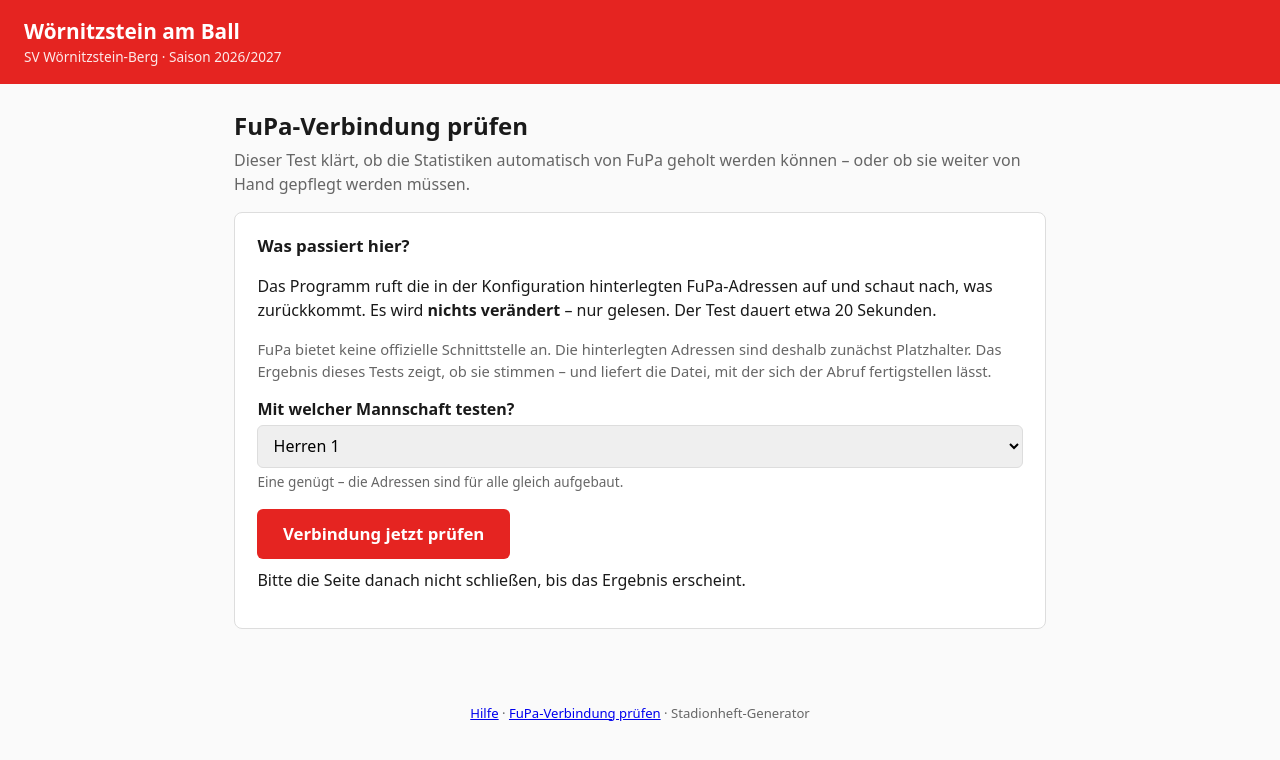
After one commit to habersatterdan/stadionheft-svw, a Flask app: page /fupa-test in a window 1280 px wide. The commit adds this page. Shown: the top 760 px of the page. Run offline with Flask 3, Linux system fonts and the light colour scheme.

Commit message:
FuPa-Verbindungstest als Knopf in der Weboberflaeche
Der Test war bisher nur ueber die Kommandozeile erreichbar -- ausgerechnet
der eine Schritt, der den automatischen Datenabruf freischaltet. Fuer die
Zielgruppe war das die hoechste Huerde im ganzen Projekt.

Neue Seite /fupa-test:
- erklaert vorab, was passiert (nur lesen, nichts wird veraendert)
- prueft alle konfigurierten Endpunkte und zeigt je Endpunkt Status,
  Bewertung und Anzahl erkannter Datenzeilen
- fasst zusammen, ob der automatische Abruf moeglich ist oder weiter mit
  CSV-Dateien gearbeitet werden muss
- bietet die Rohantworten als ZIP zum Herunterladen an, sobald mindestens
  ein Endpunkt geantwortet hat

Verlinkt in der Fusszeile; der Endpunktname existiert auch in der
Ersatz-App, damit deren Fehlerseite bei fehlender Konfiguration weiter
gerendert werden kann.

Im Browser geprueft, auch der Fehlerfall bei gesperrtem Netz: die Meldungen
bleiben lesbar und die Seite laeuft nicht in die Breite.

101 Tests.

Co-Authored-By: Claude Opus 5 <noreply@anthropic.com>
Claude-Session: https://claude.ai/code/session_01J3K3ZiRofBvMtJbYB3sHFp

```diff
--- a/stadionheft/web/__init__.py
+++ b/stadionheft/web/__init__.py
@@ -140,6 +140,53 @@ def app_erzeugen(konfiguration: Konfiguration | None = None) -> Flask:
     def hilfe():
         return render_template("hilfe.html", konfiguration=k)
 
+    # -- FuPa-Verbindung pruefen -------------------------------------------
+    # Bewusst als Knopf in der Oberflaeche und nicht nur als Befehl auf der
+    # Kommandozeile: Der Test ist der eine Schritt, der den automatischen
+    # Datenabruf freischaltet -- dafuer soll niemand ein Terminal oeffnen
+    # muessen.
+
+    @app.get("/fupa-test")
+    def fupa_test():
+        return render_template("fupa_test.html", konfiguration=k,
+                               mannschaften=k.aktive_mannschaften(),
+                               bericht=None)
+
+    @app.post("/fupa-test")
+    def fupa_test_starten():
+        from ..sources.fupa_api import probe_fupa
+
+        auswahl = request.form.get("mannschaft") or None
+        try:
+            bericht = probe_fupa(k, auswahl)
+            fehler = None
+        except StadionheftFehler as ausnahme:
+            logger().error("FuPa-Test fehlgeschlagen: %s", ausnahme.technisch)
+            bericht, fehler = None, ausnahme.as_dict()
+
+        return render_template("fupa_test.html", konfiguration=k,
+                               mannschaften=k.aktive_mannschaften(),
+                               bericht=bericht, fehler=fehler)
+
+    @app.get("/fupa-test/download")
+    def fupa_test_download():
+        """Packt die Rohantworten als ZIP -- die Datei, die zur Auswertung
+        weitergegeben wird."""
+        import io
+        import zipfile
+
+        ordner = Path(k.arbeits_ordner) / "fupa_probe"
+        if not ordner.is_dir():
+            abort(404)
+
+        puffer = io.BytesIO()
+        with zipfile.ZipFile(puffer, "w", zipfile.ZIP_DEFLATED) as archiv:
+            for datei in sorted(ordner.glob("*.json")):
+                archiv.write(datei, arcname=datei.name)
+        puffer.seek(0)
+        return send_file(puffer, mimetype="application/zip", as_attachment=True,
+                         download_name="fupa_probe.zip")
+
     # -- Fehlerbehandlung ---------------------------------------------------
 
     @app.errorhandler(404)
--- a/stadionheft/web/templates/_layout.html
+++ b/stadionheft/web/templates/_layout.html
@@ -109,6 +109,7 @@
   </main>
   <footer>
     <a href="{{ url_for('hilfe') }}">Hilfe</a> &middot;
+    <a href="{{ url_for('fupa_test') }}">FuPa-Verbindung prüfen</a> &middot;
     Stadionheft-Generator
   </footer>
 </body>
--- /dev/null
+++ b/stadionheft/web/templates/fupa_test.html
@@ -0,0 +1,130 @@
+{% extends "_layout.html" %}
+{% block titel %}FuPa-Verbindung prüfen{% endblock %}
+
+{% block inhalt %}
+<h1>FuPa-Verbindung prüfen</h1>
+<p style="color:#666; margin-top:0">
+  Dieser Test klärt, ob die Statistiken automatisch von FuPa geholt werden
+  können – oder ob sie weiter von Hand gepflegt werden müssen.
+</p>
+
+{% if not bericht and not fehler %}
+  <div class="karte">
+    <h2 style="margin-top:0">Was passiert hier?</h2>
+    <p>
+      Das Programm ruft die in der Konfiguration hinterlegten FuPa-Adressen auf
+      und schaut nach, was zurückkommt. Es wird <strong>nichts verändert</strong> –
+      nur gelesen. Der Test dauert etwa 20 Sekunden.
+    </p>
+    <p style="color:#666; font-size:.92rem">
+      FuPa bietet keine offizielle Schnittstelle an. Die hinterlegten Adressen
+      sind deshalb zunächst Platzhalter. Das Ergebnis dieses Tests zeigt, ob sie
+      stimmen – und liefert die Datei, mit der sich der Abruf fertigstellen lässt.
+    </p>
+
+    <form method="post">
+      <div class="feld">
+        <label for="mannschaft">Mit welcher Mannschaft testen?</label>
+        <select id="mannschaft" name="mannschaft">
+          {% for m in mannschaften %}
+            <option value="{{ m.schluessel }}">{{ m.anzeigename }}</option>
+          {% endfor %}
+        </select>
+        <p class="hilfe">Eine genügt – die Adressen sind für alle gleich aufgebaut.</p>
+      </div>
+      <button type="submit">Verbindung jetzt prüfen</button>
+      <p class="hilfe" style="margin-top:.6rem">
+        Bitte die Seite danach nicht schließen, bis das Ergebnis erscheint.
+      </p>
+    </form>
+  </div>
+{% endif %}
+
+{% if fehler %}
+  <div class="karte">
+    <div class="fehlerkasten">
+      <strong>{{ fehler.meldung }}</strong>
+      {% if fehler.hinweis %}
+        <p style="margin:.6rem 0 0; white-space:pre-line">{{ fehler.hinweis }}</p>
+      {% endif %}
+    </div>
+    <p><a class="knopf-zweit" href="{{ url_for('fupa_test') }}">Erneut versuchen</a></p>
+  </div>
+{% endif %}
+
+{% if bericht %}
+  {% set treffer = bericht.ergebnisse.values()|selectattr('bewertung', 'equalto', 'ok')|list|length %}
+  {% set gesamt = bericht.ergebnisse|length %}
+
+  <div class="karte">
+    {% if treffer == gesamt %}
+      <div class="erfolg">
+        <strong>Alle {{ gesamt }} Abfragen haben funktioniert.</strong><br>
+        Der automatische Abruf lässt sich einrichten.
+      </div>
+    {% elif treffer > 0 %}
+      <div class="hinweis">
+        <strong>{{ treffer }} von {{ gesamt }} Abfragen haben funktioniert.</strong><br>
+        Ein Teil der Adressen stimmt noch nicht.
+      </div>
+    {% else %}
+      <div class="fehlerkasten">
+        <strong>Keine der {{ gesamt }} Abfragen hat funktioniert.</strong><br>
+        Entweder stimmen die Adressen nicht, oder FuPa ist gerade nicht
+        erreichbar. Die Statistiken müssen bis auf Weiteres über die
+        CSV-Dateien gepflegt werden.
+      </div>
+    {% endif %}
+
+    <table class="info" style="margin-top:1rem">
+      <tr><td>Getestete Mannschaft</td><td>{{ bericht.mannschaft }}</td></tr>
+      <tr><td>Team-Bezeichner</td><td>{{ bericht.team_slug }}</td></tr>
+      <tr><td>Basis-Adresse</td><td>{{ bericht.basis_url }}</td></tr>
+    </table>
+  </div>
+
+  <div class="karte">
+    <h2 style="margin-top:0">Ergebnis im Einzelnen</h2>
+    {% for name, eintrag in bericht.ergebnisse.items() %}
+      <div class="{{ 'erfolg' if eintrag.bewertung == 'ok' else 'hinweis' }}"
+           style="margin-bottom:.6rem">
+        <strong>{{ name }}</strong>
+        {% if eintrag.status %}<span class="status ok">HTTP {{ eintrag.status }}</span>{% endif %}
+        <br>
+        {{ eintrag.bewertung }}
+        {% if eintrag.gefundene_zeilen %}
+          – {{ eintrag.gefundene_zeilen }} Datenzeilen erkannt
+        {% endif %}
+        {% if eintrag.url %}
+          <br><span style="color:#666; font-size:.85rem">{{ eintrag.url }}</span>
+        {% endif %}
+      </div>
+    {% endfor %}
+  </div>
+
+  {% if treffer > 0 %}
+    <div class="karte">
+      <h2 style="margin-top:0">Nächster Schritt</h2>
+      <p>
+        Bitte die folgende Datei herunterladen und weitergeben. Sie enthält die
+        Antworten von FuPa und wird gebraucht, um den Abruf fertigzustellen.
+      </p>
+      <p>
+        <a class="knopf-zweit" href="{{ url_for('fupa_test_download') }}"
+           style="background:#E52421;color:#fff;border-color:#E52421">
+          Ergebnis herunterladen (ZIP)
+        </a>
+      </p>
+      <p style="color:#666; font-size:.9rem">
+        Die Datei enthält ausschließlich öffentlich abrufbare Spieldaten –
+        keine Zugangsdaten.
+      </p>
+    </div>
+  {% endif %}
+
+  <p>
+    <a class="knopf-zweit" href="{{ url_for('fupa_test') }}">Test wiederholen</a>
+    <a class="knopf-zweit" href="{{ url_for('start') }}">Zum Start</a>
+  </p>
+{% endif %}
+{% endblock %}
--- a/stadionheft/web/wsgi.py
+++ b/stadionheft/web/wsgi.py
@@ -33,10 +33,11 @@ def _ersatz_app(fehler: StadionheftFehler) -> Flask:
     def kontext():
         return {"konfiguration": _Platzhalter()}
 
-    # Die Endpunktnamen 'start' und 'hilfe' muessen existieren, weil das
-    # gemeinsame Seitengeruest per url_for darauf verweist.
+    # Diese Endpunktnamen muessen existieren, weil das gemeinsame
+    # Seitengeruest (_layout.html) per url_for darauf verweist.
     @app.route("/", endpoint="start", defaults={"pfad": ""})
     @app.route("/hilfe", endpoint="hilfe", defaults={"pfad": "hilfe"})
+    @app.route("/fupa-test", endpoint="fupa_test", defaults={"pfad": "fupa-test"})
     @app.route("/<path:pfad>")
     def einrichtung(pfad: str):
         return render_template(
```
Also changed, not shown: tests/test_web.py (+68 -0 lines).
